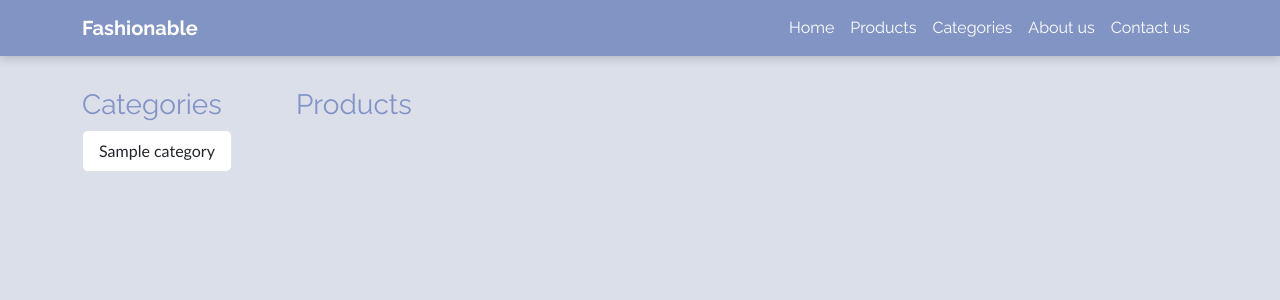
After one commit to 1391819/SFIA-CRUD-core-project, a Flask app: page /categories in a window 1280 px wide. The commit adds this page. Shown: the top 300 px of the page. Run offline with Flask 3, Linux system fonts and the light colour scheme; tables that the repository leaves empty hold one stand-in row (values such as "Sample post"); parts of the project's set-up code (start-up, migrations or seed data) failed here and were passed over.

Commit message:
RN: added categories page with displaying category items functionality

```diff
--- a/application/routes/routes.py
+++ b/application/routes/routes.py
@@ -1,6 +1,6 @@
 from application import app, db
 from application.models import Items, Categories
-from flask import render_template
+from flask import render_template, jsonify
 import random
 
 
@@ -51,3 +51,31 @@ def item_page(item_id: int):
     item = Items.query.filter_by(item_id=item_id).first()
     # rendering appropriate template
     return render_template("item_page.html", item=item)
+
+
+@app.route("/categories")
+def categories_page():
+    categories = Categories.query.all()
+    return render_template("categories.html", categories=categories)
+
+
+@app.route("/get_items_by_category/<int:category_id>")
+def get_items_by_category(category_id):
+    # retrive items that are part of the selected category
+    items = Items.query.filter_by(category_id=category_id).all()
+    # create list with all items
+    items_list = [
+        {
+            # further fields can be added if they need to be displayed
+            "item_id": items.item_id,
+            "name": items.name,
+            # "category": items.category.name,
+            "price": items.price,
+            "filename": items.filename,
+        }
+        for items in items
+    ]
+    # return JSON data so we can use it in categories_products.js
+    # this is done in such a way as to not need a page reload
+    # every time the user clicks on a different category
+    return jsonify({"items": items_list})
--- a/application/static/css/styles.css
+++ b/application/static/css/styles.css
@@ -142,6 +142,7 @@ p {
 .item-card hr {
     margin-bottom: .5em;
     margin-top: .5em;
+    color: #fff;
 }
 
 .item-image {
@@ -218,18 +219,28 @@ p {
 }
 
 /* ------------------------------------- */
+/* Categories page */
+.flex-container {
+    display: flex;
+    flex-direction: column;
+    gap: 4em;
+}
+
+/* ------------------------------------- */
 /* Media queries */
 
 @media (max-width: 767px) {
     .flex-grid {
         justify-content: center;
     }
-
-
 }
 
 @media (min-width: 767px) {
     .items-list {
         justify-content: space-between;
     }
+
+    .flex-container {
+        flex-direction: row;
+    }
 }
--- /dev/null
+++ b/application/static/js/categories_products.js
@@ -0,0 +1,58 @@
+// Script to clean displayed items based on selected category
+// This could be done solely in Flask, but that would result in so many page reloads
+
+// selectors
+const categoryItems = document.querySelectorAll('.category-item');
+const itemContainer = document.querySelector('.items-list');
+
+// functionality
+
+// fetch and display items based on category
+function loadItems(categoryId) {
+	fetch(`/get_items_by_category/${categoryId}`)
+		.then((response) => response.json())
+		.then((data) => {
+			// clear previous content
+			itemContainer.innerHTML = '';
+
+			// create item element for each item
+			// and appending to parent
+			data.items.forEach((item) => {
+				const itemElement = createItemElement(item);
+				itemContainer.appendChild(itemElement);
+			});
+		});
+}
+
+// create an item element
+function createItemElement(item) {
+	// this is similar to the item_card.html template content
+	// but we don't have a way of using Jinja2 templates client side
+	// without running into some serious security issues
+	const itemElement = document.createElement('a');
+	itemElement.setAttribute('href', `/items/${item.item_id}`);
+	itemElement.innerHTML = `
+        <div class="item-card">
+            <div class="item-image">
+                <img src="/static/imgs/${item.filename}" alt="Product image" />
+            </div>
+            <div class="item-info">
+                <p class="item-name">${item.name}</p>
+                <hr />
+                <p class="item-price">£${item.price}</p>
+            </div>
+        </div>
+    `;
+	return itemElement;
+}
+
+// event listeners
+categoryItems.forEach((item) => {
+	item.addEventListener('click', (event) => {
+		// preventing default anchor behaviour
+		event.preventDefault();
+		// get selected category_id
+		const categoryId = item.dataset.categoryId;
+		loadItems(categoryId);
+	});
+});
--- /dev/null
+++ b/application/templates/categories.html
@@ -0,0 +1,31 @@
+<!-- extending from base layout --->
+{% extends "base.html" %}
+
+<!-- changing title --->
+{% block title %} {% endblock title %}
+
+<!-- changing content --->
+{% block content %}
+<div class="flex-container">
+	<div class="categories">
+		<h2>Categories</h2>
+		<div class="list-group">
+			{% for category in categories %}
+			<a
+				href="#"
+				class="list-group-item category-item"
+				data-category-id="{{ category.category_id }}"
+			>
+				{{ category.name }}
+			</a>
+			{% endfor %}
+		</div>
+	</div>
+	<div class="products">
+		<h2>Products</h2>
+		<div class="items-list"></div>
+	</div>
+</div>
+{% endblock content %} {% block scripts %}
+<script src="{{ url_for('static', filename='js/categories_products.js') }}"></script>
+{% endblock scripts %}
```
